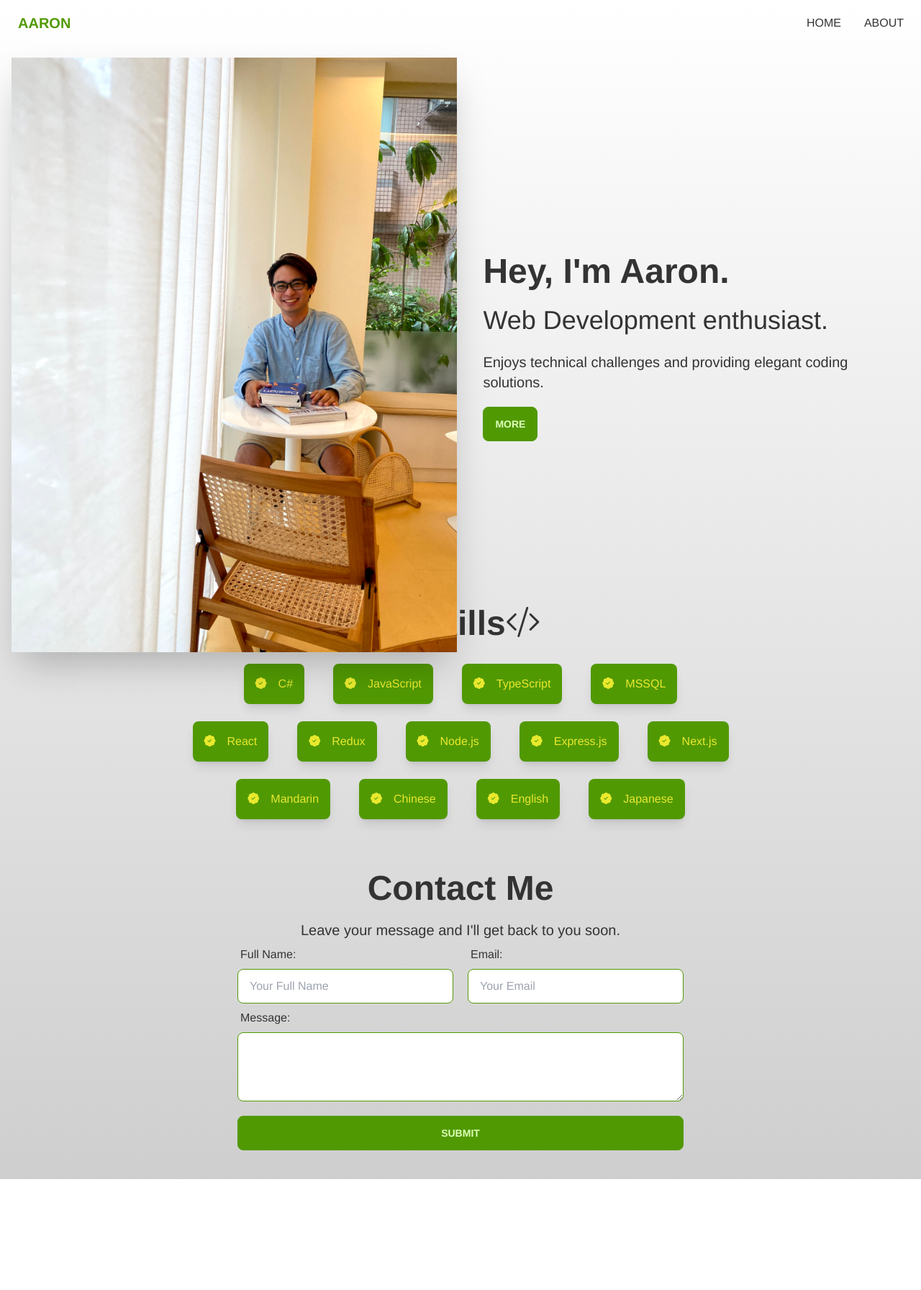
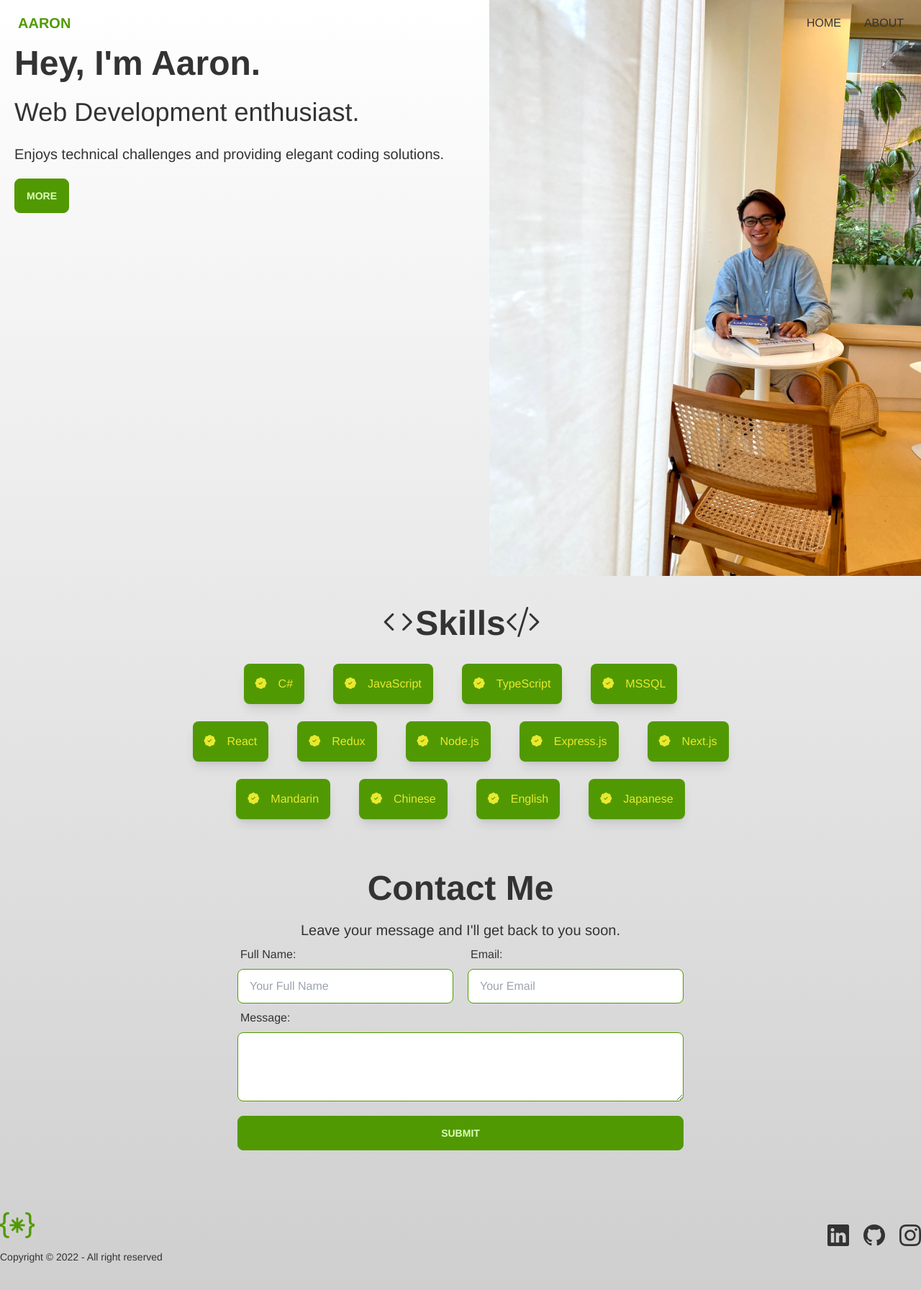
Before and after one commit to ken888686/ken888686.github.io, a React (Create React App) app: page / in a window 1280 px wide. Shown: the top 1792 px of the page at 72% size. Before the commit the page ends 1638 px from the top, so only its background shows below. Built offline with nearby package versions, Linux system fonts and the light colour scheme.

Commit message:
create Footer

```diff
--- a/src/App.js
+++ b/src/App.js
@@ -1,11 +1,12 @@
-import Navbar from './components/Navbar';
-import About from './components/About';
+// import Navbar from './components/Navbar';
+// import About from './components/About';
 // import Projects from './components/Projects';
 import Skills from './components/Skills';
 // import Testimonials from './components/Testimonials';
+import 'bootstrap-icons/font/bootstrap-icons.scss';
 import Contact from './components/Contact';
-// import Footer from './components/Footer';
-import 'bootstrap-icons/font/bootstrap-icons.scss';
+import Footer from './components/Footer';
+import Header from './components/Layout/Header';
 
 /**
  * App component
@@ -13,18 +14,19 @@ import 'bootstrap-icons/font/bootstrap-icons.scss';
  */
 function App() {
   return (
-    <div className="bg-gradient-to-b from-base-100 to-base-300">
-      <div className="flex flex-col h-screen">
+    <div className="bg-gradient-to-b from-base-100 to-base-300 ">
+      {/* <div className="flex flex-col h-screen">
         <Navbar />
         <div className="flex-1">
           <About />
         </div>
-      </div>
+      </div> */}
+      <Header />
       {/* <Projects /> */}
       <Skills />
       {/* <Testimonials /> */}
       <Contact />
-      {/* <Footer /> */}
+      <Footer />
     </div>
   );
 }
--- a/src/components/About.js
+++ b/src/components/About.js
@@ -1,4 +1,3 @@
-import myPhoto from '../assets/me.jpeg';
 // import classes from './About.module.scss';
 
 export default function About() {
@@ -57,15 +56,8 @@ export default function About() {
   ];
 
   return (
-    <div className="h-full pb-20 hero">
-      <div className="flex-col hero-content lg:flex-row">
-        <div className="w-1/2 overflow-hidden transition-all shadow-2xl  hover:shadow-none">
-          <img
-            src={myPhoto}
-            alt="Me hide behind flowers"
-            className="object-cover w-full h-full"
-          />
-        </div>
+    <div className="h-full">
+      <div className="flex-col justify-center">
         <div className="md:ml-5">
           <h1 className="text-5xl font-bold">
             {title}
--- /dev/null
+++ b/src/components/Footer.js
@@ -0,0 +1,21 @@
+export default function Footer() {
+  return (
+    <footer className="container items-center justify-between py-10 mx-auto footer">
+      <div className="flex-col items-center justify-between">
+        <i className="text-5xl text-primary bi bi-braces-asterisk" />
+        <p>Copyright © 2022 - All right reserved</p>
+      </div>
+      <div className="flex items-center gap-5">
+        <a href="https://www.linkedin.com/in/yungchuntu/" target="_blank" rel="noreferrer">
+          <i className="text-3xl bi bi-linkedin" />
+        </a>
+        <a href="https://github.com/ken888686" target="_blank" rel="noreferrer">
+          <i className="text-3xl bi bi-github" />
+        </a>
+        <a href="https://www.instagram.com/aarontu.8293/" target="_blank" rel="noreferrer">
+          <i className="text-3xl bi bi-instagram" />
+        </a>
+      </div>
+    </footer>
+  );
+}
--- a/src/components/Layout/Header.js
+++ b/src/components/Layout/Header.js
@@ -1,15 +1,21 @@
+import Navbar from '../Navbar';
+import About from '../About';
+import Me from '../../assets/me.jpeg';
 /**
  * Header component
  * @returns {React.Component}
  */
 export default function Header() {
   return (
-    <div className="bg-transparent">
-      <div className="container inset-x-0 top-0 p-5 mx-auto">
-        <a href="/" className="px-2 py-2 font-mono rounded-md bg-gradient-to-r from-cyan-200 to-lime-300">
-          Home
-        </a>
-        Header
+    <div
+      className="flex flex-col h-screen bg-right bg-no-repeat bg-contain"
+      style={{
+        backgroundImage: `url(${Me})`,
+      }}
+    >
+      <Navbar />
+      <div className="flex-1">
+        <About />
       </div>
     </div>
   );
```
